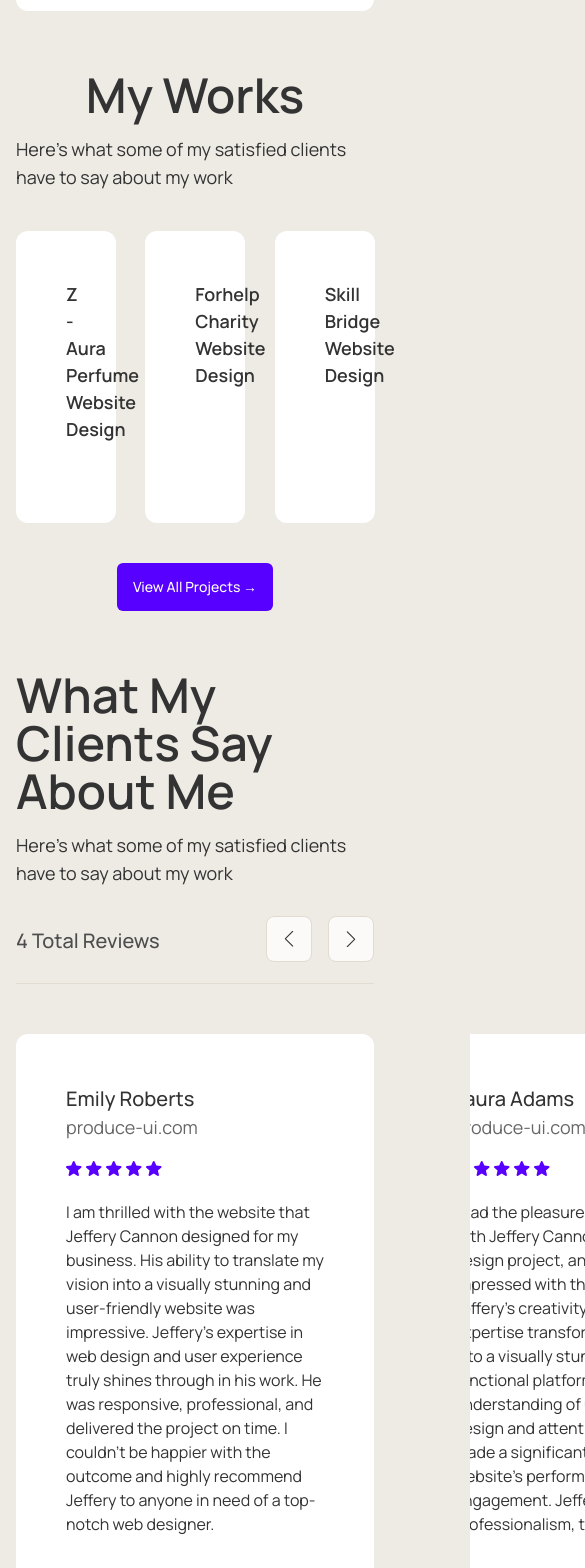
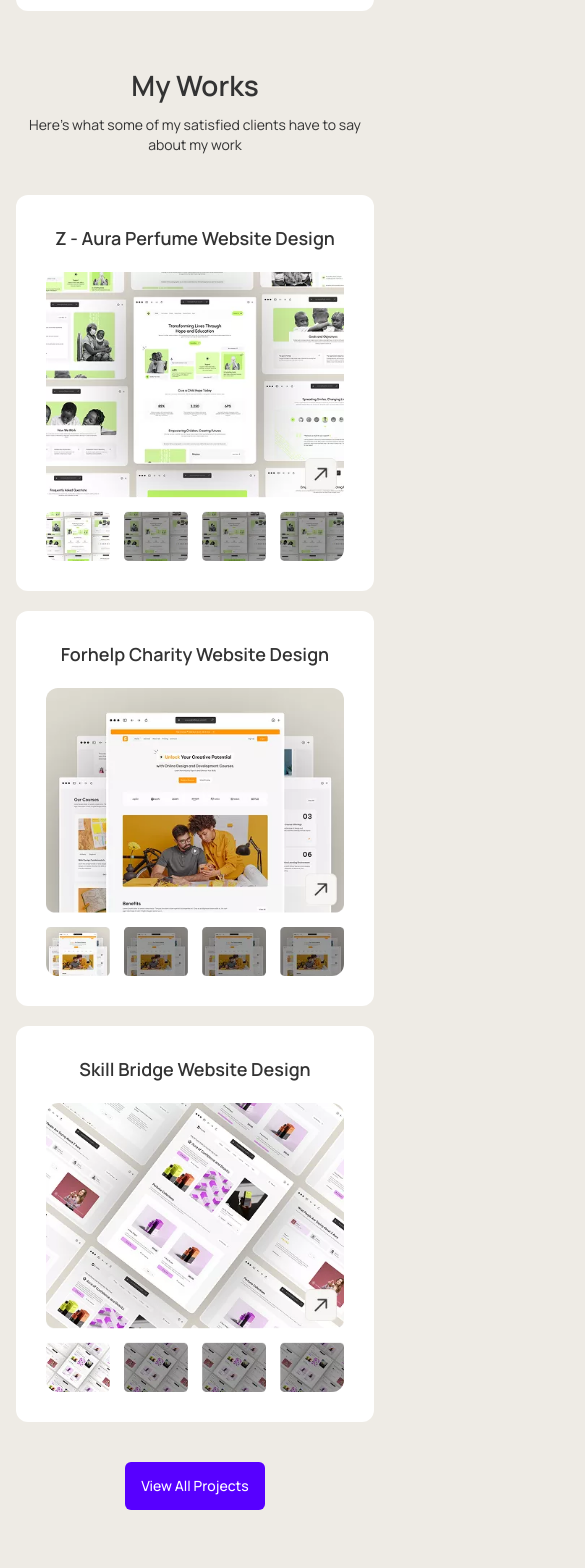
Before and after one commit to hakhan1999/Mohsin-Portfolio, a React (Vite) app: page / in a window 390 px wide. Shown: the part 4738-6306 px from the top of the page, 585 px wide, since content can reach past the window. Built offline with nearby package versions, Linux system fonts and the light colour scheme.

Commit message:
works, testimonials and faq section mobile responsive done

```diff
--- a/src/components/home/Accordion.jsx
+++ b/src/components/home/Accordion.jsx
@@ -5,13 +5,13 @@ const Accordion = ({ title, description, defaultOpen = false }) => {
   const contentRef = useRef(null);
 
   return (
-    <div className="p-7.5 bg-bg rounded-xl relative">
-      <div className="accordion-content pr-20">
+    <div className="p-7.5 max-sm:p-5 bg-bg rounded-xl relative">
+      <div className="accordion-content">
         <h3
           onClick={() => {
             setIsOpen(!isOpen);
           }}
-          className="text-xl text-gray font-medium cursor-pointer"
+          className="text-xl text-gray font-medium pr-20 cursor-pointer max-sm:text-[1rem] max-sm:leading-6"
         >
           {title}
         </h3>
@@ -20,7 +20,7 @@ const Accordion = ({ title, description, defaultOpen = false }) => {
           style={{
             maxHeight: isOpen ? `${contentRef.current?.scrollHeight}px` : "0px",
           }}
-          className={`text-lg  text-gray leading-normal transition  ${
+          className={`text-lg  text-gray leading-normal transition pr-20 max-sm:pr-0 max-sm:text-sm  ${
             isOpen
               ? "opacity-100 max-h-96 pointer-events-all mt-4"
               : " opacity-0 max-h-0 pointer-events-none"
@@ -31,7 +31,7 @@ const Accordion = ({ title, description, defaultOpen = false }) => {
       </div>
 
       <div
-        className={`toggle p-[0.906rem] rounded-lg border transition border-border hover:bg-primary hover:border-primary absolute top-5.5 right-7.5 cursor-pointer group
+        className={`toggle p-[0.906rem] max-sm:p-[0.688rem]  rounded-lg border transition border-border hover:bg-primary hover:border-primary absolute top-5.5 max-sm:top-5 right-7.5 max-sm:right-5 cursor-pointer group
     ${isOpen ? "bg-primary border-primary" : "bg-transparent border-border"}`}
         onClick={() => setIsOpen(!isOpen)}
       >
--- a/src/components/home/FAQ.jsx
+++ b/src/components/home/FAQ.jsx
@@ -38,15 +38,15 @@ const FAQ = () => {
   return (
     <section className="container bottom-padded faq">
       <div className="sec-title flex-center flex-col">
-        <h2 className="text-5xl text-gray font-semibold mb-1.5">
+        <h2 className="text-5xl text-gray font-semibold mb-1.5 max-sm:text-[1.75rem] max-sm:text-center max-sm:leading-normal">
           Frequently Asked Questions
         </h2>
-        <p className="text-lg mt-2.5 mb-10 text-gray">
+        <p className="text-lg mt-2.5 mb-10 text-gray max-sm:text-sm max-sm:text-center">
           Here are answers to some common questions
         </p>
       </div>
-      <div className="accordion-wrapper flex-start justify-between">
-        <div className="w-[67.5%] p-12.5 rounded-xl bg-white flex flex-col gap-7.5">
+      <div className="accordion-wrapper flex-start justify-between max-sm:flex-col max-sm:gap-5">
+        <div className="w-[67.5%] max-sm:w-full p-12.5 rounded-xl bg-white flex flex-col gap-7.5 max-sm:gap-5 max-sm:p-5">
           {faqs.map((item, index) => (
             <Accordion
               key={item.id}
@@ -57,7 +57,7 @@ const FAQ = () => {
           ))}
         </div>
         <Card
-          className={"w-[30%]"}
+          className="w-[30%] max-sm:w-full"
           icon="/images/star.svg"
           title="Still have any Questions ?"
           description="Lets collaborate to create an exceptional website that sets you apart from the competition. Contact me today to discuss your web design needs and bring your digital vision to life!"
--- a/src/components/home/Hero.jsx
+++ b/src/components/home/Hero.jsx
@@ -34,7 +34,7 @@ const Hero = () => {
             />
           </div>
         </div>
-        <div className="bottom flex flex-wrap items-center bg-white py-10 px-12.5 mt-10 rounded-tl-xl rounded-bl-xl gap-7.5 max-sm:gap-2.5 max-sm:bg-transparent max-sm:py-0 max-sm:px-0">
+        <div className="bottom flex max-sm:flex-wrap items-center bg-white py-10 px-12.5 mt-10 rounded-tl-xl rounded-bl-xl gap-7.5 max-sm:gap-2.5 max-sm:bg-transparent max-sm:py-0 max-sm:px-0">
           <div className="counter w-[33.33%] max-sm:w-full max-sm:bg-white max-sm:rounded-lg p-4.5">
             <h2 className="text-5xl font-bold max-sm:text-2xl max-sm:text-center">
               55<span className="text-primary">+</span>
--- a/src/components/home/TestimonialCard.jsx
+++ b/src/components/home/TestimonialCard.jsx
@@ -1,8 +1,12 @@
 const TestimonialCard = ({ name, description, product }) => {
   return (
-    <div className="p-12.5 rounded-xl bg-white">
-      <h3 className="font-medium text-xl leading-normal text-gray">{name}</h3>
-      <p className="text-[#666666] text-lg leading-normal mb-5">{product}</p>
+    <div className="p-12.5 max-sm:p-7.5 rounded-xl bg-white">
+      <h3 className="font-semibold text-xl leading-normal text-gray max-sm:text-lg">
+        {name}
+      </h3>
+      <p className="text-[#666666] text-lg leading-normal mb-5 max-sm:text-sm">
+        {product}
+      </p>
 
       <div className="stars flex justify-start gap-1 mb-6">
         {[...Array(5)].map((_, i) => (
@@ -19,7 +23,9 @@ const TestimonialCard = ({ name, description, product }) => {
         ))}
       </div>
 
-      <p className="text-[1rem] leading-normal text-gray min-h-72">{description}</p>
+      <p className="text-[1rem] leading-normal text-gray min-h-72 max-sm:text-sm max-sm:min-h-60">
+        {description}
+      </p>
     </div>
   );
 };
--- a/src/components/home/Testimonials.jsx
+++ b/src/components/home/Testimonials.jsx
@@ -40,15 +40,15 @@ const Testimonials = () => {
   return (
     <section className="container bottom-padded testimonials overflowShapes relative">
       <div className="sec-title flex-center flex-col">
-        <h2 className="text-5xl text-gray font-semibold mb-1.5">
+        <h2 className="text-5xl text-gray font-semibold mb-1.5 max-sm:text-center max-sm:text-[1.75rem]">
           What My Clients Say About Me
         </h2>
-        <p className="text-lg mt-2.5 mb-10 text-gray">
+        <p className="text-lg mt-2.5 mb-10 text-gray max-sm:text-sm max-sm:text-center">
           Here's what some of my satisfied clients have to say about my work
         </p>
       </div>
 
-      <p className="pb-7 border-b border-b-border text-grey text-xl font-medium">
+      <p className="pb-7 border-b border-b-border text-grey text-xl font-medium max-sm:text-sm">
         {reviews.length} Total Reviews
       </p>
       <div className="relative overflowShapes before:content-[''] before:absolute before:-right-24 before:top-0 before:h-full before:w-20 before:bg-bg before:z-2 after:content-[''] after:absolute after:-left-24 after:top-0 after:h-full after:w-20 after:bg-bg after:z-2">
--- a/src/components/home/Works.jsx
+++ b/src/components/home/Works.jsx
@@ -7,16 +7,20 @@ const Works = ({
   works = [],
   showButton = false,
   buttonLink = "/portfolio/",
-  buttonText = "View All Projects →",
+  buttonText = "View All Projects",
 }) => {
   return (
     <section className="container bottom-padded our-works">
       <div className="sec-title flex-center flex-col">
-        <h2 className="text-5xl text-gray font-semibold mb-1.5">{title}</h2>
-        <p className="text-lg mt-2.5 mb-10 text-gray">{subtitle}</p>
+        <h2 className="text-5xl text-gray font-semibold mb-1.5 max-sm:text-[1.75rem]">
+          {title}
+        </h2>
+        <p className="text-lg mt-2.5 mb-10 text-gray max-sm:text-sm max-sm:text-center">
+          {subtitle}
+        </p>
       </div>
 
-      <div className="grid grid-cols-3 gap-7.5">
+      <div className="grid grid-cols-3 gap-7.5 max-sm:gap-5 max-sm:grid-cols-1">
         {works.map((item) => (
           <WorksCard
             key={item.id}
--- a/src/components/home/WorksCard.jsx
+++ b/src/components/home/WorksCard.jsx
@@ -2,8 +2,11 @@ import { NavLink } from "react-router-dom";
 
 const WorksCard = ({ name, imagePath, link }) => {
   return (
-    <NavLink className="works-card bg-white rounded-xl p-12.5" to={link}>
-      <h3 className="text-left font-semibold text-gray leading-normal text-lg mb-7.5">
+    <NavLink
+      className="works-card bg-white rounded-xl p-12.5 max-sm:p-7.5"
+      to={link}
+    >
+      <h3 className="text-left font-semibold text-gray leading-normal text-lg mb-7.5 max-sm:mb-5 max-sm:text-lg max-sm:text-center">
         {name}
       </h3>
       <img className="rounded-xl" src={imagePath} alt={name} />
--- a/src/index.css
+++ b/src/index.css
@@ -22,7 +22,7 @@ html {
 }
 
 body {
-  @apply transition-all duration-400 ease-out;
+  @apply transition-all duration-400 ease-out overflow-x-hidden;
   background-color: var(--color-bg);
 }
 
```
